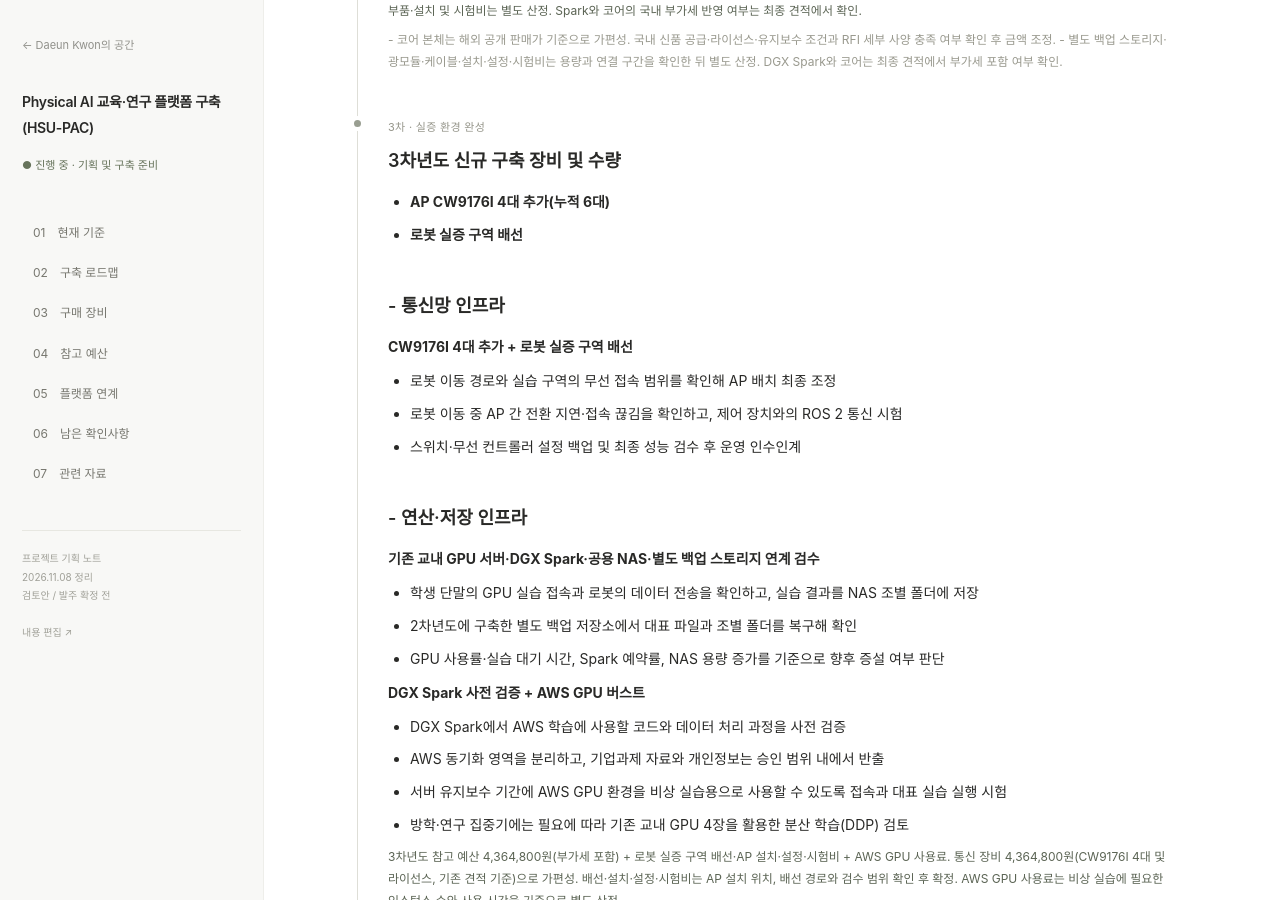
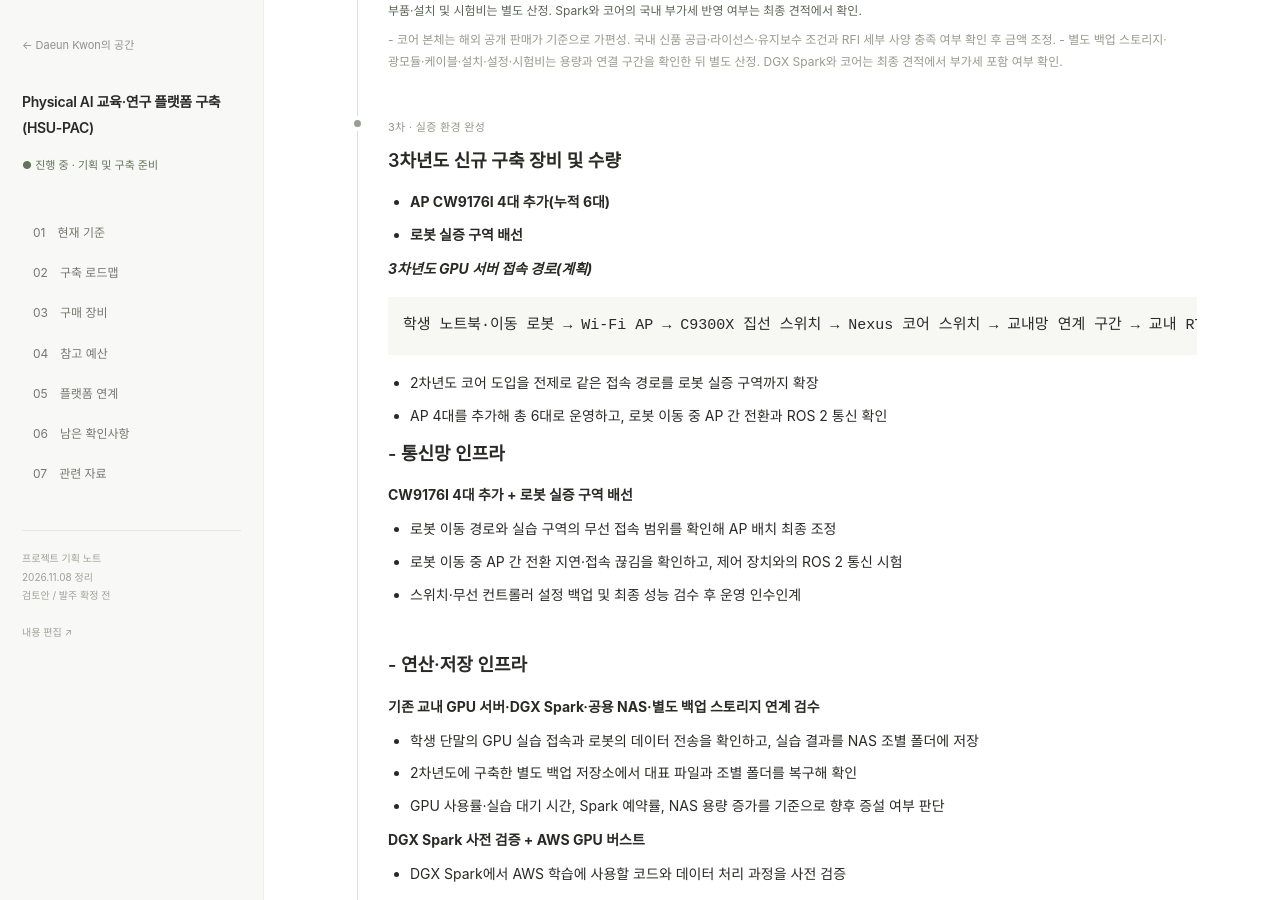
Before and after one commit to Ddaeunn425/ddaeunn425.github.io, a Jekyll site: the page built from hsu-pac.html, in a window 1280 px wide and 900 px high, scrolled down 3350 px. Built offline with Jekyll 4.4.1, drawn with Linux system fonts in a browser that asks for light colours.

Commit message:
Update _data/hsu.json (via Pages CMS)

```diff
--- a/_data/hsu.json
+++ b/_data/hsu.json
@@ -23,7 +23,7 @@
     {
       "label": "3차 · 실증 환경 완성",
       "title": "3차년도 신규 구축 장비 및 수량",
-      "body": "<ul><li><p><strong>AP CW9176I 4대 추가(누적 6대)</strong></p></li><li><p><strong>로봇 실증 구역 배선</strong></p></li></ul><p>&nbsp;</p><h3>- 통신망 인프라</h3><p><strong>CW9176I 4대 추가 + 로봇 실증 구역 배선</strong></p><ul><li><p>로봇 이동 경로와 실습 구역의 무선 접속 범위를 확인해 AP 배치 최종 조정</p></li><li><p>로봇 이동 중 AP 간 전환 지연·접속 끊김을 확인하고, 제어 장치와의 ROS 2 통신 시험</p></li><li><p>스위치·무선 컨트롤러 설정 백업 및 최종 성능 검수 후 운영 인수인계</p></li></ul><p>&nbsp;</p><h3>- 연산·저장 인프라</h3><p><strong>기존 교내 GPU 서버·DGX Spark·공용 NAS·별도 백업 스토리지 연계 검수</strong></p><ul><li><p>학생 단말의 GPU 실습 접속과 로봇의 데이터 전송을 확인하고, 실습 결과를 NAS 조별 폴더에 저장</p></li><li><p>2차년도에 구축한 별도 백업 저장소에서 대표 파일과 조별 폴더를 복구해 확인</p></li><li><p>GPU 사용률·실습 대기 시간, Spark 예약률, NAS 용량 증가를 기준으로 향후 증설 여부 판단</p></li></ul><p><strong>DGX Spark 사전 검증 + AWS GPU 버스트</strong></p><ul><li><p>DGX Spark에서 AWS 학습에 사용할 코드와 데이터 처리 과정을 사전 검증</p></li><li><p>AWS 동기화 영역을 분리하고, 기업과제 자료와 개인정보는 승인 범위 내에서 반출</p></li><li><p>서버 유지보수 기간에 AWS GPU 환경을 비상 실습용으로 사용할 수 있도록 접속과 대표 실습 실행 시험</p></li><li><p>방학·연구 집중기에는 필요에 따라 기존 교내 GPU 4장을 활용한 분산 학습(DDP) 검토</p></li></ul><p></p>",
+      "body": "<ul><li><p><strong>AP CW9176I 4대 추가(누적 6대)</strong></p></li><li><p><strong>로봇 실증 구역 배선</strong></p></li></ul><p><strong><em>3차년도 GPU 서버 접속 경로(계획)</em></strong></p><pre><code>학생 노트북·이동 로봇 → Wi-Fi AP → C9300X 집선 스위치 → Nexus 코어 스위치 → 교내망 연계 구간 → 교내 RTX GPU 서버</code></pre><ul><li><p>2차년도 코어 도입을 전제로 같은 접속 경로를 로봇 실증 구역까지 확장</p></li><li><p>AP 4대를 추가해 총 6대로 운영하고, 로봇 이동 중 AP 간 전환과 ROS 2 통신 확인&nbsp;</p></li></ul><h3>- 통신망 인프라</h3><p><strong>CW9176I 4대 추가 + 로봇 실증 구역 배선</strong></p><ul><li><p>로봇 이동 경로와 실습 구역의 무선 접속 범위를 확인해 AP 배치 최종 조정</p></li><li><p>로봇 이동 중 AP 간 전환 지연·접속 끊김을 확인하고, 제어 장치와의 ROS 2 통신 시험</p></li><li><p>스위치·무선 컨트롤러 설정 백업 및 최종 성능 검수 후 운영 인수인계</p></li></ul><p>&nbsp;</p><h3>- 연산·저장 인프라</h3><p><strong>기존 교내 GPU 서버·DGX Spark·공용 NAS·별도 백업 스토리지 연계 검수</strong></p><ul><li><p>학생 단말의 GPU 실습 접속과 로봇의 데이터 전송을 확인하고, 실습 결과를 NAS 조별 폴더에 저장</p></li><li><p>2차년도에 구축한 별도 백업 저장소에서 대표 파일과 조별 폴더를 복구해 확인</p></li><li><p>GPU 사용률·실습 대기 시간, Spark 예약률, NAS 용량 증가를 기준으로 향후 증설 여부 판단</p></li></ul><p><strong>DGX Spark 사전 검증 + AWS GPU 버스트</strong></p><ul><li><p>DGX Spark에서 AWS 학습에 사용할 코드와 데이터 처리 과정을 사전 검증</p></li><li><p>AWS 동기화 영역을 분리하고, 기업과제 자료와 개인정보는 승인 범위 내에서 반출</p></li><li><p>서버 유지보수 기간에 AWS GPU 환경을 비상 실습용으로 사용할 수 있도록 접속과 대표 실습 실행 시험</p></li><li><p>방학·연구 집중기에는 필요에 따라 기존 교내 GPU 4장을 활용한 분산 학습(DDP) 검토</p></li></ul><p></p>",
       "amount": "3차년도 참고 예산 4,364,800원(부가세 포함) + 로봇 실증 구역 배선·AP 설치·설정·시험비 + AWS GPU 사용료.\n\n통신 장비 4,364,800원(CW9176I 4대 및 라이선스, 기존 견적 기준)으로 가편성. 배선·설치·설정·시험비는 AP 설치 위치, 배선 경로와 검수 범위 확인 후 확정. AWS GPU 사용료는 비상 실습에 필요한 인스턴스 수와 사용 시간을 기준으로 별도 산정.",
       "note": "- AP 4대는 로봇 실증 구역의 무선 접속 범위와 이동 경로 확인 후 설치 위치 확정. 설치 후 로봇 이동 중 AP 간 전환 지연·접속 끊김·ROS 2 통신 확인. 배선·설치·설정·시험비는 현장 확인 후 산정.\n- 기존 GPU·DGX Spark·NAS 연동 및 별도 백업 저장소의 복구 시험 후 운영 인수인계.\n- AWS GPU 사용료는 비상 실습에 필요한 인스턴스 수와 사용 시간을 기준으로 별도 산정하며, 외부 동기화는 반출이 승인된 데이터에 한해 진행."
     }
```
